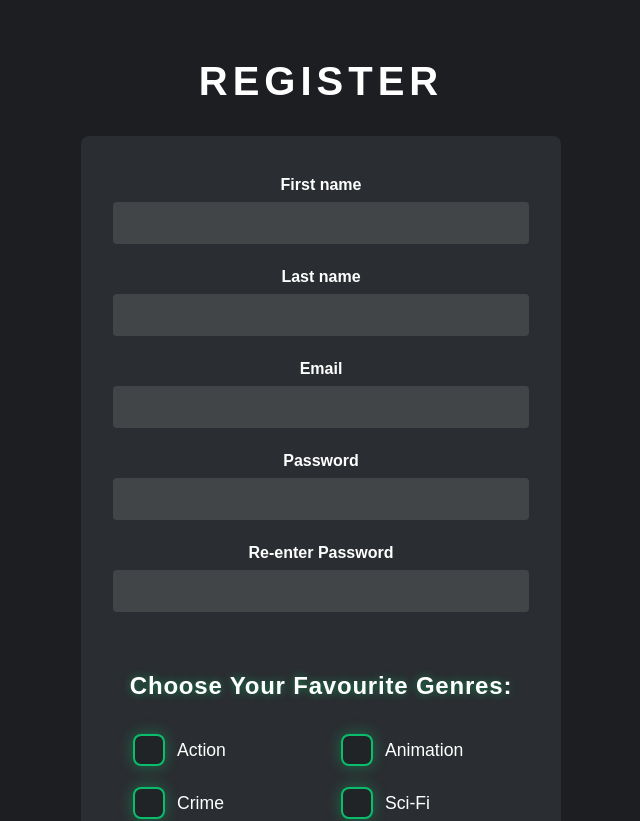
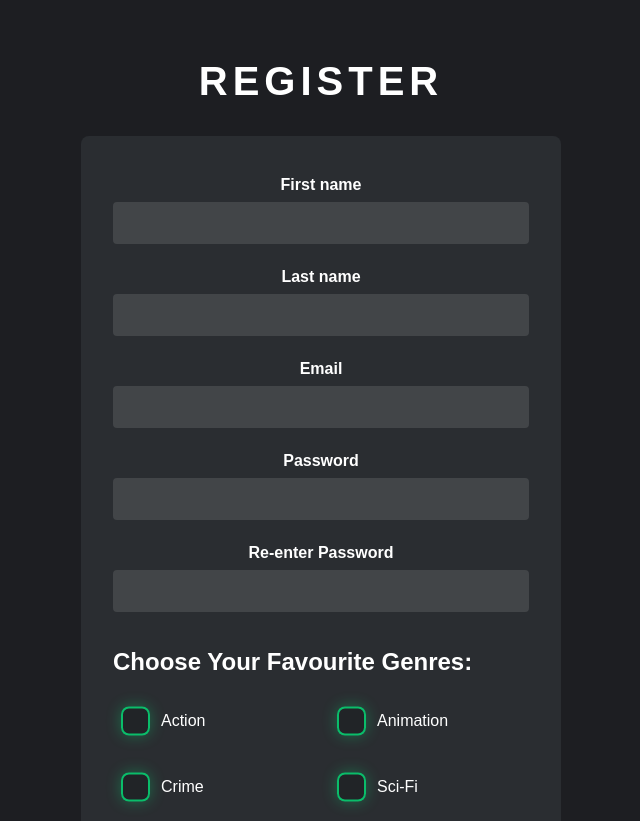
Before and after one commit to Jeffery0000/assignment6, a React (Vite) app: page /register in a window 1280 px wide. Shown: the top 821 px of the page, without its empty margins (319-959 px from the left). Built offline with nearby package versions, Linux system fonts and the light colour scheme.

Commit message:
Fixed styling of header and registerView

```diff
--- a/src/components/Header.css
+++ b/src/components/Header.css
@@ -75,6 +75,6 @@
 }
 
 @keyframes fadeIn {
-    0% { opacity: 0; transform: translateY(-10px); }
+    0% { opacity: 0; transform: translateY(-0.5rem); }
     100% { opacity: 1; transform: translateY(0); }
 }
--- a/src/views/RegisterView.css
+++ b/src/views/RegisterView.css
@@ -34,8 +34,6 @@
     font-weight: bold;
     text-align: center;
     color: white;
-    font-size: 1rem;
-    margin: 0.5rem;
 }
 
 .register .form-input {
@@ -53,43 +51,26 @@
     box-shadow: 0 0 0 0.125rem rgba(255, 255, 255, 0.5);
 }
 
-.register .genre-selection {
-    margin: 1.5rem 0;
-    width: 100%;
-}
-
-.register .genre-selection h2 {
-    font-size: 1.5rem;
-    text-align: center;
-    margin-bottom: 1.5rem;
-    letter-spacing: 0.05rem;
-    color: #fff;
-    font-weight: 700;
-    text-shadow: 0 0 0.5rem rgba(0, 255, 136, 0.4);
-}
-
 .register .genre-checkboxes {
     display: grid;
     grid-template-columns: repeat(2, 1fr);
     gap: 1rem;
-    padding: 0.5rem;
     width: 100%;
 }
 
 .register .genre-checkboxes div {
-    --checkbox-size: 1.75rem;
+    --checkbox-size: 1.5625rem;
     --checkbox-color: #00ff88;
     --checkbox-shadow: rgba(0, 255, 136, 0.3);
     --checkbox-border: rgba(0, 255, 136, 0.7);
-    position: relative;
     display: flex;
     align-items: center;
-    width: 100%;
+    position: relative;
     cursor: pointer;
-    padding: 0.5rem 0.75rem;
+    padding: 0.5rem;
 }
 
-.register .genre-checkboxes input[type="checkbox"] {
+.register .genre-checkboxes input {
     position: absolute;
     opacity: 0;
     cursor: pointer;
@@ -98,14 +79,13 @@
 }
 
 .register .genre-checkboxes label {
+    display: flex;
+    align-items: center;
     position: relative;
-    padding-left: 2.75rem;
     cursor: pointer;
-    user-select: none;
-    font-size: 1.1rem;
-    font-weight: 500;
-    width: 100%;
-    white-space: nowrap;
+    padding: 0.5rem;
+    padding-left: 2.5rem;
+    font-size: 1rem;
 }
 
 .register .genre-checkboxes label::before {
@@ -120,31 +100,29 @@
     border-radius: 0.5rem;
     background: rgba(0, 0, 0, 0.2);
     box-shadow: 0 0 0.9rem var(--checkbox-shadow);
-    transition: all 0.4s cubic-bezier(0.25, 0.1, 0.25, 1);
+    transition: box-shadow 0.4s cubic-bezier(0.25, 0.1, 0.25, 1);
+    overflow: hidden;
 }
 
 .register .genre-checkboxes label::after {
-    content: "✓";
+    content: "";
     position: absolute;
-    left: 0;
-    top: 50%;
-    width: var(--checkbox-size);
-    height: var(--checkbox-size);
-    transform: translateY(-50%);
+    left: -0rem;
+    top: calc(50% - 0rem);
+    width: calc(var(--checkbox-size) + 2 * 0.125rem);
+    height: calc(var(--checkbox-size) + 2 * 0.125rem);
     background: linear-gradient(45deg, var(--checkbox-color), #00ffcc);
     border-radius: 0.5rem;
     opacity: 0;
-    transition: all 0.4s cubic-bezier(0.25, 0.1, 0.25, 1);
-    display: flex;
-    justify-content: center;
-    align-items: center;
-    font-size: 1.15rem;
-    font-weight: bold;
-    color: #000;
+    transform-origin: center center;
+    transform: translateY(-50%) scale(0) rotate(-45deg);
+    transition: transform 0.4s cubic-bezier(0.25, 0.1, 0.25, 1),
+        opacity 0.4s cubic-bezier(0.25, 0.1, 0.25, 1);
 }
 
-.register .genre-checkboxes input[type="checkbox"]:checked + label::after {
+.register .genre-checkboxes input:checked+label::after {
     opacity: 1;
+    transform: translateY(-50%) scale(1) rotate(0deg);
 }
 
 .register .genre-checkboxes div:hover label::before {
--- a/src/views/RegisterView.jsx
+++ b/src/views/RegisterView.jsx
@@ -43,7 +43,7 @@ function RegisterView() {
             .filter((genreId) => checkBoxes.current[genreId].checked)
             .map(Number);
 
-        if (selectedGenresIds.length <= 5) {
+        if (selectedGenresIds.length < 5) {
             alert("You need at least 5 genres!");
             return;
         }
```
